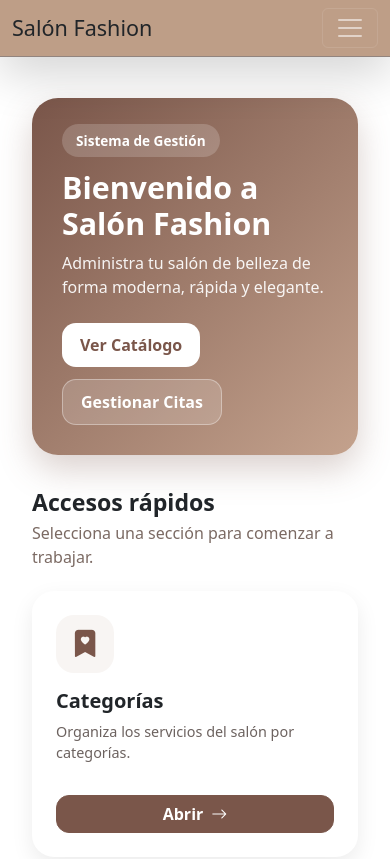
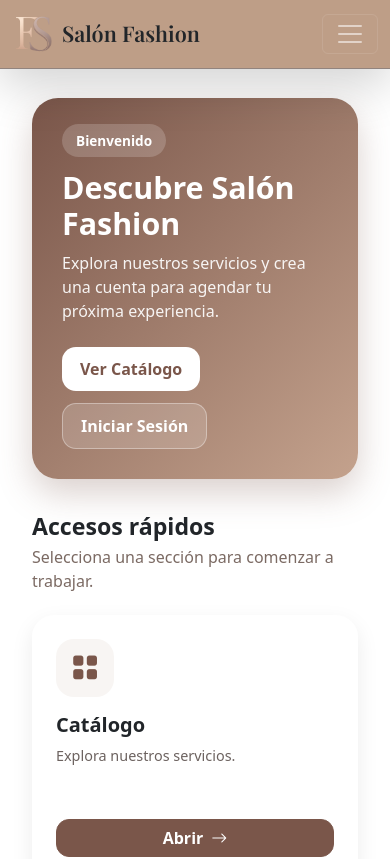
Before and after one commit to LuisDavidOR/Fashion, a React (Vite) app: page / in a window 390 px wide. Shown: the top 859 px of the page. Built offline with nearby package versions, Linux system fonts and the light colour scheme; no server answers.

Commit message:
Modificacion de inicio para configuracion de roles

```diff
--- a/src/App.jsx
+++ b/src/App.jsx
@@ -35,7 +35,7 @@ const App = () => {
             <Route path='/servicios' element={<RutaProtegida rolesPermitidos={["admin"]}><Servicios /></RutaProtegida>} />
             <Route path='/empleados' element={<RutaProtegida rolesPermitidos={["admin"]}><Empleados /></RutaProtegida>} />
             <Route path='/clientes' element={<RutaProtegida rolesPermitidos={["admin"]}><Clientes /></RutaProtegida>} />
-            <Route path='/citas' element={<RutaProtegida rolesPermitidos={["admin"]}><Citas /></RutaProtegida>} />
+            <Route path='/citas' element={<RutaProtegida rolesPermitidos={["admin", "cliente", "empleado"]}><Citas /></RutaProtegida>} />
             <Route path='/insumos' element={<RutaProtegida rolesPermitidos={["admin"]}><Insumos /></RutaProtegida>} />
 
             <Route path='*' element={<Pagina404/>} />
--- a/src/components/navegacion/Encabezado.jsx
+++ b/src/components/navegacion/Encabezado.jsx
@@ -191,17 +191,29 @@ const Encabezado = () => {
           className="text-dark fw-bold d-flex align-items-center"
           style={{cursor: "pointer"}}
         >
-          {/*
+          {
           <img
-            alt=""
+            alt="Logo Fashion"
             src={logo}
-            width="45"
-            height="45"
+            width="42"
+            height="42"
             className="d-inline-block me-2"
+            style={{
+              objectFit: "contain",
+              borderRadius: "10px",
+            }}
           />
-          */}
+          }
           <strong>
-            <h4 className="mb-0">Salón Fashion</h4>
+            <h4
+            className="mb-0"
+            style={{
+              fontFamily: "'Playfair Display', serif",
+              fontWeight: "600",
+            }}
+          >
+            Salón Fashion
+          </h4>
           </strong>
         </Navbar.Brand>
 
--- a/src/views/Citas.jsx
+++ b/src/views/Citas.jsx
@@ -1,13 +1,19 @@
 import React, { useEffect, useState } from "react";
 import { Container, Row, Col, Button, Spinner, Alert } from "react-bootstrap";
 import { supabase } from "../database/supabaseconfig";
+import { useAuth } from "../context/AuthContext";
 
 import ModalRegistroCita from "../components/citas/ModalRegistroCita";
 import NotificacionOperacion from "../components/NotificacionOperacion";
 import TablaCitas from "../components/citas/TablaCitas";
 
+
 const Citas = () => {
 
+  const { rol, perfil } = useAuth();
+  const esAdmin = rol === "admin";
+  const esCliente = rol === "cliente";
+  const esEmpleado = rol === "empleado";
   const [toast, setToast] = useState({mostrar: false, mensaje: "", tipo: ""});
   const [mostrarModal, setMostrarModal] = useState(false);
   const [nuevaCita, setNuevaCita] = useState({
@@ -41,13 +47,15 @@ const Citas = () => {
       try {
         setCargandoCitas(true);
 
-        const { data, error } = await supabase
+        let consulta = supabase
           .from("Citas")
           .select(`
             id_cita,
             fecha,
             hora,
             estado_cita,
+            id_cliente,
+            id_empleado,
             Clientes (
               nombre,
               apellido
@@ -66,7 +74,19 @@ const Citas = () => {
                 precio
               )
             )
-          `)
+          `);
+
+        if (esCliente && perfil?.id_cliente) {
+          consulta = consulta.eq("id_cliente", perfil.id_cliente);
+        }
+
+        if (esEmpleado && perfil?.id_empleado) {
+          consulta = consulta.or(
+            `estado_cita.eq.pendiente,id_empleado.eq.${perfil.id_empleado}`
+          );
+        }
+
+        const { data, error } = await consulta
           .order("fecha", { ascending: false })
           .order("hora", { ascending: false });
 
@@ -155,8 +175,11 @@ const Citas = () => {
   cargarClientes();
   cargarEmpleados();
   cargarServicios();
+
+  if (rol && perfil !== undefined) {
     cargarCitas();
-  }, []);
+  }
+}, [rol, perfil]);
 
   const manejoCambioInput = (e) => {
     const { name, value } = e.target;
@@ -228,14 +251,30 @@ const Citas = () => {
     try {
       if (
       !nuevaCita.fecha.trim() ||
-        !nuevaCita.hora.trim() ||
-        !nuevaCita.id_cliente ||
-        !nuevaCita.id_empleado
+      !nuevaCita.hora.trim()
     ) {
       setToast({
         mostrar: true,
-          mensaje: "Debe llenar todos los campos.",
+        mensaje: "Debe seleccionar fecha y hora.",
         tipo: "advertencia",
+      });
+      return;
+    }
+
+    if (esAdmin && (!nuevaCita.id_cliente || !nuevaCita.id_empleado)) {
+      setToast({
+        mostrar: true,
+        mensaje: "Debe seleccionar cliente y empleado.",
+        tipo: "advertencia",
+      });
+      return;
+    }
+
+    if (esCliente && !perfil?.id_cliente) {
+      setToast({
+        mostrar: true,
+        mensaje: "No se encontró el cliente asociado a tu cuenta.",
+        tipo: "error",
       });
       return;
     }
@@ -249,16 +288,28 @@ const Citas = () => {
         return;
       }
 
+      const idClienteCita = esCliente
+        ? perfil.id_cliente
+        : nuevaCita.id_cliente;
+
+      const idEmpleadoCita = esCliente
+        ? null
+        : nuevaCita.id_empleado || null;
+
+      const estadoCita = esCliente
+        ? "pendiente"
+        : nuevaCita.estado_cita;
+
       const { data: citaInsertada, error: errorCita } = await supabase
         .from("Citas")
         .insert([
           {
             fecha: nuevaCita.fecha,
             hora: nuevaCita.hora,
-            id_cliente: nuevaCita.id_cliente,
-            id_empleado: nuevaCita.id_empleado,
-            estado_cita: nuevaCita.estado_cita,
-          },
+            id_cliente: idClienteCita,
+            id_empleado: idEmpleadoCita,
+            estado_cita: estadoCita,
+          }
         ])
         .select("id_cita")
         .single();
@@ -318,23 +369,40 @@ const Citas = () => {
     }
   };
 
+  const tituloVista = esAdmin
+    ? "Gestión de citas"
+    : esCliente
+      ? "Mis citas"
+      : "Citas disponibles";
+
+  const descripcionSinCitas = esAdmin
+    ? "No hay citas registradas."
+    : esCliente
+      ? "Aún no tienes citas registradas."
+      : "No hay citas pendientes o asignadas.";
+
+  const puedeCrearCita = esAdmin || esCliente;
+
   return (
 
     <Container className="mt-3">
       <Row className="align-items-center mb-3">
         <Col xs={9} sm={7} lg={7} className="d-flex align-items-center">
           <h3 className="mb-0">
-            <i className="bi-bookmark-plus-fill me-2"></i> Citas
+            <i className="bi-calendar-check-fill me-2"></i>
+            {tituloVista}
           </h3>
         </Col>
         <Col xs={3} sm={5} md={5} lg={5} className="text-end">
+          {puedeCrearCita && (
             <Button
               onClick={() => setMostrarModal(true)}
               size="md"
             >
               <i className="bi-plus-lg"></i>
-            <span className="d-none d-ms-inline ms-2">Nueva Cita</span>
+              <span className="d-none d-sm-inline ms-2">Nueva Cita</span>
             </Button>
+          )}
         </Col>
       </Row>
 
@@ -350,7 +418,7 @@ const Citas = () => {
       ) : citas.length === 0 ? (
         <Alert variant="info" className="text-center">
           <i className="bi bi-info-circle me-2"></i>
-          No hay citas registradas.
+          {descripcionSinCitas}
         </Alert>
       ) : (
         <TablaCitas
@@ -361,6 +429,9 @@ const Citas = () => {
       )}
 
       <ModalRegistroCita
+        rol={rol}
+        esAdmin={esAdmin}
+        esCliente={esCliente}
         mostrarModal={mostrarModal}
         setMostrarModal={setMostrarModal}
         nuevaCita={nuevaCita}
--- a/src/views/Inicio.jsx
+++ b/src/views/Inicio.jsx
@@ -2,9 +2,12 @@ import React from "react";
 import { Container, Row, Col, Card, Button } from "react-bootstrap";
 import { Link } from "react-router-dom";
 import "bootstrap-icons/font/bootstrap-icons.css";
+import { useAuth } from "../context/AuthContext";
 
 const Inicio = () => {
-  const opciones = [
+  const { rol } = useAuth();
+    const opcionesPorRol = {
+      admin: [
         {
           titulo: "Categorías",
           descripcion: "Organiza los servicios del salón por categorías.",
@@ -42,36 +45,127 @@ const Inicio = () => {
           ruta: "/insumos",
         },
         {
-      titulo: "Usuarios",
-      descripcion: "Administra accesos y usuarios del sistema.",
-      icono: "bi-person-lock",
-      ruta: "/usuarios",
-    },
-    {
           titulo: "Catálogo",
           descripcion: "Vista elegante para mostrar servicios al cliente.",
           icono: "bi-grid-fill",
           ruta: "/catalogo",
         },
-  ];
+      ],
+
+      cliente: [
+        {
+          titulo: "Catálogo",
+          descripcion: "Explora nuestros servicios disponibles.",
+          icono: "bi-grid-fill",
+          ruta: "/catalogo",
+        },
+        {
+          titulo: "Mis citas",
+          descripcion: "Consulta el estado de tus citas.",
+          icono: "bi-calendar-heart-fill",
+          ruta: "/citas",
+        },
+      ],
+
+      empleado: [
+        {
+          titulo: "Citas disponibles",
+          descripcion: "Revisa citas pendientes para aceptar.",
+          icono: "bi-calendar-check-fill",
+          ruta: "/citas",
+        },
+        {
+          titulo: "Catálogo",
+          descripcion: "Consulta los servicios disponibles.",
+          icono: "bi-grid-fill",
+          ruta: "/catalogo",
+        },
+      ],
+
+      invitado: [
+        {
+          titulo: "Catálogo",
+          descripcion: "Explora nuestros servicios.",
+          icono: "bi-grid-fill",
+          ruta: "/catalogo",
+        },
+        {
+          titulo: "Iniciar sesión",
+          descripcion: "Accede para agendar citas.",
+          icono: "bi-person-fill-lock",
+          ruta: "/login",
+        },
+      ],
+    };
+
+    const opciones = opcionesPorRol[rol] || opcionesPorRol.invitado;
+  const contenidoHeroPorRol = {
+    admin: {
+      etiqueta: "Sistema de Gestión",
+      titulo: "Bienvenido a Salón Fashion",
+      descripcion: "Administra tu salón de belleza de forma moderna, rápida y elegante.",
+      botonPrincipal: "Ver Catálogo",
+      rutaPrincipal: "/catalogo",
+      botonSecundario: "Gestionar Citas",
+      rutaSecundaria: "/citas",
+    },
+
+    cliente: {
+      etiqueta: "Área de Cliente",
+      titulo: "Bienvenido a tu espacio Fashion",
+      descripcion: "Agenda tus citas, consulta tus servicios y comparte tu experiencia.",
+      botonPrincipal: "Ver Catálogo",
+      rutaPrincipal: "/catalogo",
+      botonSecundario: "Mis Citas",
+      rutaSecundaria: "/citas",
+    },
+
+    empleado: {
+      etiqueta: "Área de Empleado",
+      titulo: "Panel de trabajo Fashion",
+      descripcion: "Consulta citas disponibles, acepta servicios y revisa tus asignaciones.",
+      botonPrincipal: "Ver Citas",
+      rutaPrincipal: "/citas",
+      botonSecundario: "Ver Catálogo",
+      rutaSecundaria: "/catalogo",
+    },
+
+    invitado: {
+      etiqueta: "Bienvenido",
+      titulo: "Descubre Salón Fashion",
+      descripcion: "Explora nuestros servicios y crea una cuenta para agendar tu próxima experiencia.",
+      botonPrincipal: "Ver Catálogo",
+      rutaPrincipal: "/catalogo",
+      botonSecundario: "Iniciar Sesión",
+      rutaSecundaria: "/login",
+    },
+  };
+
+  const contenidoHero = contenidoHeroPorRol[rol] || contenidoHeroPorRol.invitado;
 
   return (
     <Container className="inicio-container">
       <section className="inicio-hero">
         <div>
-          <span className="inicio-etiqueta">Sistema de Gestión</span>
-          <h1>Bienvenido a Salón Fashion</h1>
-          <p>
-            Administra tu salón de belleza de forma moderna, rápida y elegante.
-          </p>
+          <span className="inicio-etiqueta">{contenidoHero.etiqueta}</span>
+            <h1>{contenidoHero.titulo}</h1>
+            <p>{contenidoHero.descripcion}</p>
 
           <div className="inicio-acciones">
-            <Button as={Link} to="/catalogo" className="btn-inicio-principal">
-              Ver Catálogo
+            <Button
+              as={Link}
+              to={contenidoHero.rutaPrincipal}
+              className="btn-inicio-principal"
+            >
+              {contenidoHero.botonPrincipal}
             </Button>
 
-            <Button as={Link} to="/citas" className="btn-inicio-secundario">
-              Gestionar Citas
+            <Button
+              as={Link}
+              to={contenidoHero.rutaSecundaria}
+              className="btn-inicio-secundario"
+            >
+              {contenidoHero.botonSecundario}
             </Button>
           </div>
         </div>
```
Also changed, not shown: src/components/citas/ModalRegistroCita.jsx (+28 -5 lines), src/views/Empleados.jsx (+0 -24 lines). Lines whose indentation alone changed are shown as unchanged.
